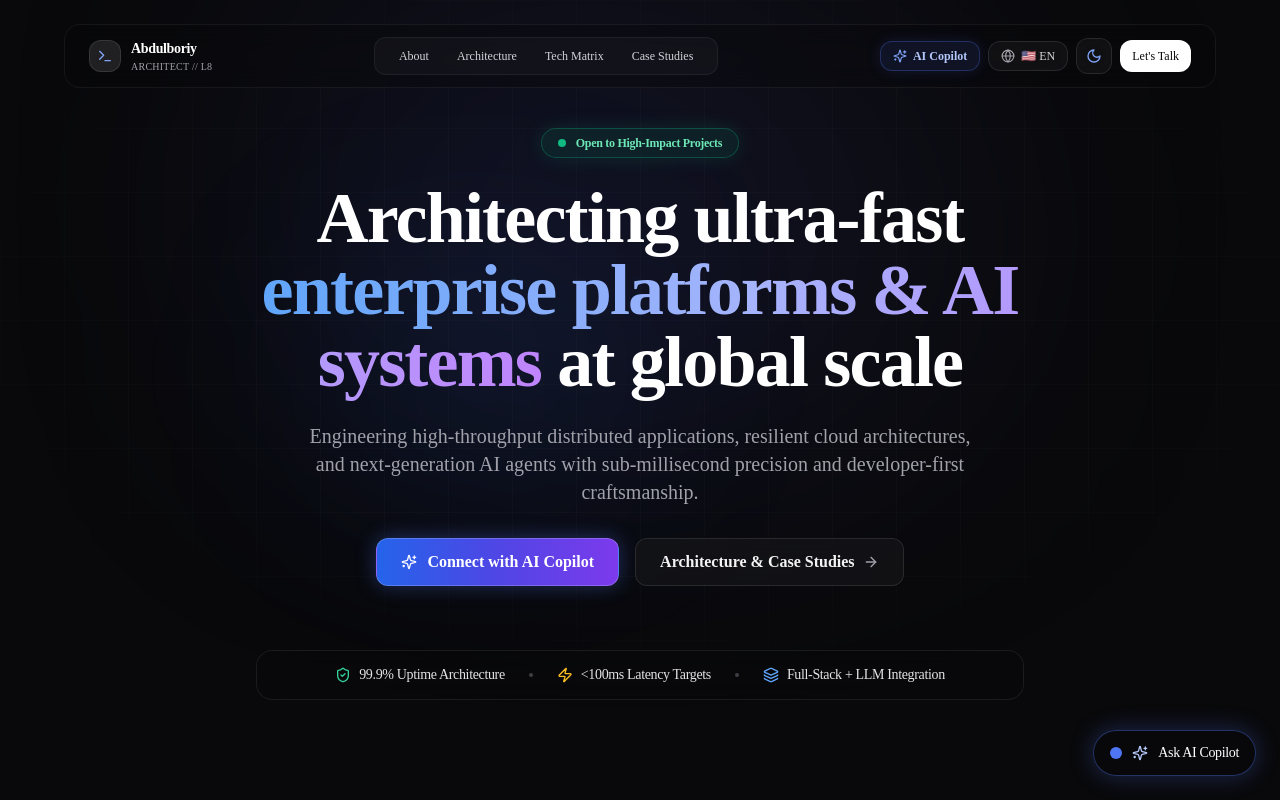
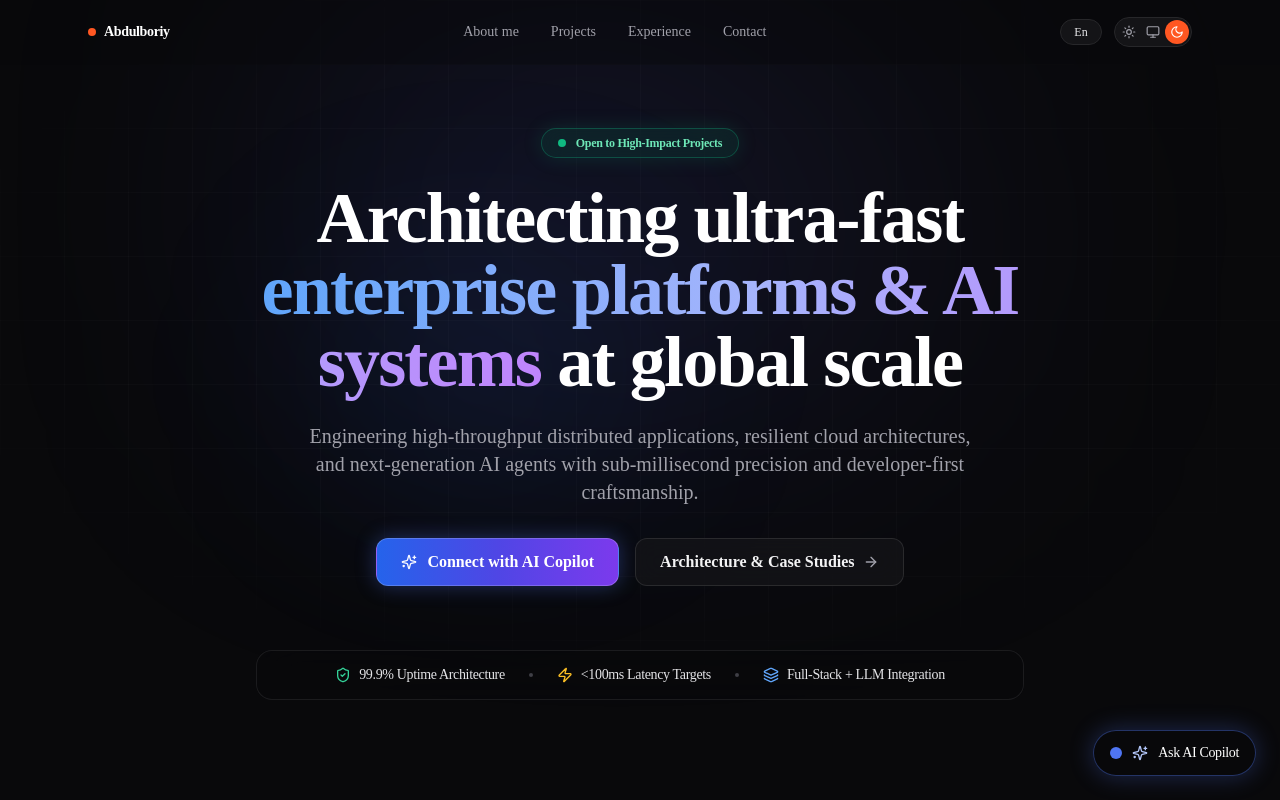
Before and after one commit to abdulboriy6863/aboutme, a Next.js app: page /en in a window 1280 px wide. Shown: the top 800 px of the page. Built offline with nearby package versions, Linux system fonts and the light colour scheme.

Commit message:
feat(nav): match exact reference navbar layout and segmented controls

```diff
--- a/src/components/shared/LanguageSwitcher.tsx
+++ b/src/components/shared/LanguageSwitcher.tsx
@@ -3,13 +3,12 @@
 import * as React from "react";
 import { useLocale } from "next-intl";
 import { usePathname, useRouter } from "@/i18n/routing";
-import { Globe, Check } from "lucide-react";
 import { motion, AnimatePresence } from "framer-motion";
 
 const languages = [
-  { code: "en", label: "English", flag: "🇺🇸" },
-  { code: "uz", label: "O'zbek", flag: "🇺🇿" },
-  { code: "ko", label: "한국어", flag: "🇰🇷" },
+  { code: "uz", short: "O'z", label: "O'zbek", flag: "🇺🇿" },
+  { code: "en", short: "En", label: "English", flag: "🇺🇸" },
+  { code: "ko", short: "Ko", label: "한국어", flag: "🇰🇷" },
 ] as const;
 
 export function LanguageSwitcher() {
@@ -39,12 +38,12 @@ export function LanguageSwitcher() {
   return (
     <div className="relative" ref={dropdownRef}>
       <button
+        type="button"
         onClick={() => setIsOpen(!isOpen)}
-        className="flex items-center gap-1.5 px-3 py-1.5 rounded-lg border border-zinc-200/80 dark:border-white/10 bg-zinc-100/80 dark:bg-white/[0.04] text-xs font-medium text-zinc-700 dark:text-zinc-300 hover:bg-zinc-200/60 dark:hover:bg-white/[0.08] hover:text-zinc-950 dark:hover:text-white transition-all backdrop-blur-md"
+        className="flex items-center justify-center min-w-[42px] px-3 py-1 rounded-full border border-zinc-200 dark:border-zinc-800 bg-white/80 dark:bg-zinc-900/80 text-xs font-medium text-zinc-800 dark:text-zinc-200 hover:border-zinc-300 dark:hover:border-zinc-700 transition-all backdrop-blur-md cursor-pointer shadow-xs"
         aria-label="Switch language"
       >
-        <Globe className="w-3.5 h-3.5 text-zinc-500 dark:text-zinc-400" />
-        <span>{activeLang.flag} {activeLang.code.toUpperCase()}</span>
+        <span>{activeLang.short}</span>
       </button>
 
       <AnimatePresence>
@@ -54,15 +53,15 @@ export function LanguageSwitcher() {
             animate={{ opacity: 1, scale: 1, y: 0 }}
             exit={{ opacity: 0, scale: 0.95, y: 4 }}
             transition={{ duration: 0.15 }}
-            className="absolute right-0 mt-2 w-36 rounded-xl border border-zinc-200 dark:border-white/10 bg-white/95 dark:bg-zinc-950/95 p-1.5 shadow-2xl backdrop-blur-xl z-50"
+            className="absolute right-0 mt-2 w-32 rounded-2xl border border-zinc-200 dark:border-zinc-800 bg-white/95 dark:bg-zinc-950/95 p-1.5 shadow-xl backdrop-blur-xl z-50"
           >
             {languages.map((lang) => (
               <button
                 key={lang.code}
                 onClick={() => handleSelect(lang.code as any)}
-                className={`flex w-full items-center justify-between px-2.5 py-1.5 rounded-lg text-xs font-medium transition ${
+                className={`flex w-full items-center justify-between px-2.5 py-1.5 rounded-xl text-xs font-medium transition cursor-pointer ${
                   lang.code === currentLocale
-                    ? "bg-brand-500/15 dark:bg-brand-500/20 text-brand-600 dark:text-brand-300 font-semibold"
+                    ? "bg-orange-500/10 text-orange-600 dark:text-orange-400 font-semibold"
                     : "text-zinc-700 dark:text-zinc-300 hover:bg-zinc-100 dark:hover:bg-white/10 hover:text-zinc-950 dark:hover:text-white"
                 }`}
               >
@@ -70,7 +69,6 @@ export function LanguageSwitcher() {
                   <span>{lang.flag}</span>
                   <span>{lang.label}</span>
                 </span>
-                {lang.code === currentLocale && <Check className="w-3.5 h-3.5 text-brand-500 dark:text-brand-400" />}
               </button>
             ))}
           </motion.div>
--- a/src/components/shared/Navbar.tsx
+++ b/src/components/shared/Navbar.tsx
@@ -5,93 +5,71 @@ import { useTranslations } from "next-intl";
 import { Link } from "@/i18n/routing";
 import { LanguageSwitcher } from "./LanguageSwitcher";
 import { ThemeToggle } from "./ThemeToggle";
-import { Button } from "@/components/ui/button";
 import { useScroll } from "@/hooks/use-scroll";
-import { Menu, X, Sparkles, Terminal } from "lucide-react";
+import { Menu, X } from "lucide-react";
 import { motion, AnimatePresence } from "framer-motion";
 
 export function Navbar({ onOpenAi }: { onOpenAi?: () => void }) {
   const t = useTranslations("Nav");
-  const { scrolled } = useScroll(15);
+  const { scrolled } = useScroll(10);
   const [mobileMenuOpen, setMobileMenuOpen] = React.useState(false);
 
   const navLinks = [
     { label: t("about"), href: "#about" },
-    { label: t("architecture"), href: "#architecture" },
-    { label: t("stack"), href: "#stack" },
     { label: t("projects"), href: "#case-studies" },
+    { label: t("experience"), href: "#architecture" },
+    { label: t("contact"), href: "#contact" },
   ];
 
   return (
-    <header className="fixed top-0 left-0 right-0 z-40 flex justify-center px-4 pt-4 sm:pt-6">
+    <header className="fixed top-0 left-0 right-0 z-40 flex justify-center w-full">
       <div
-        className={`w-full max-w-6xl rounded-2xl border transition-all duration-300 flex items-center justify-between px-4 sm:px-6 py-2.5 sm:py-3 ${
+        className={`w-full transition-all duration-200 border-b ${
           scrolled
-            ? "border-zinc-200/90 dark:border-white/[0.12] bg-white/80 dark:bg-zinc-950/80 shadow-[0_8px_32px_rgba(0,0,0,0.08)] dark:shadow-[0_8px_32px_rgba(0,0,0,0.5)] backdrop-blur-xl"
-            : "border-zinc-200/60 dark:border-white/[0.06] bg-white/50 dark:bg-zinc-950/40 backdrop-blur-md"
+            ? "border-zinc-200/80 dark:border-zinc-800/80 bg-white/80 dark:bg-[#09090b]/80 backdrop-blur-md shadow-xs"
+            : "border-transparent bg-white/40 dark:bg-[#09090b]/40 backdrop-blur-xs"
         }`}
       >
-        {/* Brand */}
-        <Link href="/" className="flex items-center gap-2.5 group">
-          <div className="flex h-8 w-8 items-center justify-center rounded-lg bg-zinc-100 dark:bg-white/10 border border-zinc-200 dark:border-white/10 group-hover:border-brand-500/50 group-hover:bg-brand-500/10 transition-colors">
-            <Terminal className="h-4 w-4 text-brand-600 dark:text-brand-400" />
-          </div>
-          <div className="flex flex-col">
-            <span className="text-sm font-semibold tracking-tight text-zinc-900 dark:text-white group-hover:text-brand-600 dark:group-hover:text-brand-300 transition">
+        <div className="max-w-6xl mx-auto px-4 sm:px-6 h-16 flex items-center justify-between">
+          {/* Left: Brand with Orange/Coral Dot */}
+          <Link href="/" className="flex items-center gap-2 group cursor-pointer">
+            <span className="h-2 w-2 rounded-full bg-[#ff5722] shrink-0" />
+            <span className="text-sm font-semibold tracking-tight text-zinc-900 dark:text-white group-hover:text-zinc-700 dark:group-hover:text-zinc-200 transition">
               Abdulboriy
             </span>
-            <span className="text-[10px] text-zinc-500 dark:text-zinc-400 font-mono tracking-wide">
-              ARCHITECT // L8
-            </span>
-          </div>
           </Link>
 
-        {/* Desktop Nav Links */}
-        <nav className="hidden md:flex items-center gap-1 bg-zinc-100/70 dark:bg-white/[0.03] border border-zinc-200/70 dark:border-white/[0.06] rounded-xl px-3 py-1">
+          {/* Center: Navigation Links */}
+          <nav className="hidden md:flex items-center gap-8">
             {navLinks.map((link) => (
               <a
                 key={link.href}
                 href={link.href}
-              className="px-3 py-1.5 text-xs font-medium text-zinc-700 dark:text-zinc-300 hover:text-zinc-950 dark:hover:text-white rounded-lg hover:bg-zinc-200/60 dark:hover:bg-white/[0.06] transition-all"
+                className="text-sm text-zinc-600 dark:text-zinc-400 hover:text-zinc-950 dark:hover:text-white transition-colors"
               >
                 {link.label}
               </a>
             ))}
           </nav>
 
-        {/* Right Action Bar */}
-        <div className="hidden sm:flex items-center gap-2">
-          {onOpenAi && (
-            <button
-              onClick={onOpenAi}
-              className="hidden lg:flex items-center gap-1.5 px-3 py-1.5 rounded-lg border border-brand-500/30 bg-brand-500/10 text-xs font-semibold text-brand-600 dark:text-brand-300 hover:bg-brand-500/20 hover:border-brand-500/50 shadow-[0_0_15px_rgba(79,117,243,0.15)] transition-all"
-            >
-              <Sparkles className="w-3.5 h-3.5 text-brand-500 dark:text-brand-400 animate-pulse" />
-              <span>{t("aiAssistant")}</span>
-            </button>
-          )}
-
+          {/* Right: Language Switcher Pill + Segmented Theme Toggle Pill */}
+          <div className="hidden sm:flex items-center gap-3">
             <LanguageSwitcher />
             <ThemeToggle />
-
-          <a href="#contact">
-            <Button size="sm" variant="default" className="rounded-lg text-xs font-medium h-8">
-              {t("talk")}
-            </Button>
-          </a>
           </div>
 
-        {/* Mobile menu trigger */}
+          {/* Mobile hamburger button */}
           <div className="flex sm:hidden items-center gap-2">
+            <LanguageSwitcher />
             <ThemeToggle />
-          <LanguageSwitcher />
             <button
               onClick={() => setMobileMenuOpen(!mobileMenuOpen)}
-            className="p-1.5 rounded-lg border border-zinc-200 dark:border-white/10 bg-zinc-100 dark:bg-white/[0.04] text-zinc-700 dark:text-zinc-300 hover:text-zinc-950 dark:hover:text-white"
-            aria-label="Toggle Menu"
+              className="p-1.5 rounded-lg text-zinc-700 dark:text-zinc-300 hover:bg-zinc-100 dark:hover:bg-zinc-800"
+              aria-label="Toggle Navigation"
             >
               {mobileMenuOpen ? <X className="h-5 w-5" /> : <Menu className="h-5 w-5" />}
             </button>
+          </div>
         </div>
       </div>
 
@@ -102,40 +80,18 @@ export function Navbar({ onOpenAi }: { onOpenAi?: () => void }) {
             initial={{ opacity: 0, y: -10 }}
             animate={{ opacity: 1, y: 0 }}
             exit={{ opacity: 0, y: -10 }}
-            className="absolute top-20 left-4 right-4 z-50 rounded-2xl border border-zinc-200 dark:border-white/10 bg-white/95 dark:bg-zinc-950/95 p-5 shadow-2xl backdrop-blur-2xl sm:hidden"
+            className="absolute top-16 left-0 right-0 bg-white/95 dark:bg-[#09090b]/95 border-b border-zinc-200 dark:border-zinc-800 p-4 shadow-xl backdrop-blur-xl sm:hidden flex flex-col space-y-3"
           >
-            <div className="flex flex-col space-y-3">
             {navLinks.map((link) => (
               <a
                 key={link.href}
                 href={link.href}
                 onClick={() => setMobileMenuOpen(false)}
-                  className="px-3 py-2 text-sm font-medium text-zinc-800 dark:text-zinc-200 hover:bg-zinc-100 dark:hover:bg-white/10 rounded-lg transition"
+                className="px-3 py-2 text-sm font-medium text-zinc-700 dark:text-zinc-300 hover:text-zinc-950 dark:hover:text-white hover:bg-zinc-100 dark:hover:bg-zinc-800 rounded-lg transition"
               >
                 {link.label}
               </a>
             ))}
-              {onOpenAi && (
-                <button
-                  onClick={() => {
-                    setMobileMenuOpen(false);
-                    onOpenAi();
-                  }}
-                  className="flex items-center justify-center gap-2 py-2.5 rounded-xl border border-brand-500/30 bg-brand-500/10 text-sm font-semibold text-brand-600 dark:text-brand-300"
-                >
-                  <Sparkles className="w-4 h-4 text-brand-500 dark:text-brand-400" />
-                  <span>{t("aiAssistant")}</span>
-                </button>
-              )}
-              <div className="pt-2 border-t border-zinc-200 dark:border-white/10 flex items-center justify-between">
-                <span className="text-xs text-zinc-500 dark:text-zinc-400">{t("available")}</span>
-                <a href="#contact" onClick={() => setMobileMenuOpen(false)}>
-                  <Button size="sm" variant="default" className="text-xs">
-                    {t("talk")}
-                  </Button>
-                </a>
-              </div>
-            </div>
           </motion.div>
         )}
       </AnimatePresence>
--- a/src/components/shared/ThemeToggle.tsx
+++ b/src/components/shared/ThemeToggle.tsx
@@ -1,12 +1,12 @@
 "use client";
 
 import * as React from "react";
-import { Moon, Sun } from "lucide-react";
+import { Sun, Monitor, Moon } from "lucide-react";
 import { useTheme } from "next-themes";
-import { motion, AnimatePresence } from "framer-motion";
+import { motion } from "framer-motion";
 
 export function ThemeToggle() {
-  const { theme, resolvedTheme, setTheme } = useTheme();
+  const { theme, setTheme } = useTheme();
   const [mounted, setMounted] = React.useState(false);
 
   React.useEffect(() => {
@@ -15,51 +15,43 @@ export function ThemeToggle() {
 
   if (!mounted) {
     return (
-      <div className="w-9 h-9 rounded-lg border border-zinc-200 dark:border-white/10 bg-zinc-100/80 dark:bg-white/[0.04]" />
+      <div className="flex items-center h-8 px-1 rounded-full border border-zinc-200 dark:border-zinc-800 bg-white/80 dark:bg-zinc-900/80 gap-1 w-[88px]" />
     );
   }
 
-  const currentTheme = resolvedTheme || theme || "dark";
-  const isDark = currentTheme === "dark";
-
-  const toggleTheme = (e: React.MouseEvent) => {
-    e.preventDefault();
-    e.stopPropagation();
-    const nextTheme = isDark ? "light" : "dark";
-    setTheme(nextTheme);
-  };
+  const options = [
+    { value: "light", icon: Sun, label: "Light" },
+    { value: "system", icon: Monitor, label: "System" },
+    { value: "dark", icon: Moon, label: "Dark" },
+  ] as const;
 
   return (
-    <button
-      onClick={toggleTheme}
-      type="button"
-      className="relative flex h-9 w-9 items-center justify-center rounded-lg border border-zinc-200/80 dark:border-white/10 bg-zinc-100/80 dark:bg-white/[0.04] text-zinc-700 dark:text-zinc-300 hover:text-zinc-950 dark:hover:text-white hover:bg-zinc-200/60 dark:hover:bg-white/[0.08] transition-all backdrop-blur-md cursor-pointer z-10"
-      aria-label={isDark ? "Switch to Light mode" : "Switch to Dark mode"}
-      title={isDark ? "Switch to Light mode" : "Switch to Dark mode"}
-    >
-      <AnimatePresence mode="wait" initial={false}>
-        {isDark ? (
-          <motion.div
-            key="moon"
-            initial={{ opacity: 0, rotate: -90, scale: 0.8 }}
-            animate={{ opacity: 1, rotate: 0, scale: 1 }}
-            exit={{ opacity: 0, rotate: 90, scale: 0.8 }}
-            transition={{ duration: 0.2 }}
+    <div className="flex items-center p-0.5 rounded-full border border-zinc-200 dark:border-zinc-800 bg-white/80 dark:bg-zinc-900/80 shadow-xs backdrop-blur-md">
+      {options.map((option) => {
+        const Icon = option.icon;
+        const isActive = theme === option.value;
+
+        return (
+          <button
+            key={option.value}
+            type="button"
+            onClick={() => setTheme(option.value)}
+            className={`relative flex items-center justify-center w-6 h-6 rounded-full transition-all duration-200 cursor-pointer ${
+              isActive
+                ? option.value === "light"
+                  ? "bg-[#ff5722] text-white shadow-sm"
+                  : option.value === "dark"
+                  ? "bg-[#ff5722] dark:bg-[#ff5722] text-white shadow-sm"
+                  : "bg-zinc-200 dark:bg-zinc-800 text-zinc-900 dark:text-zinc-100"
+                : "text-zinc-500 hover:text-zinc-900 dark:text-zinc-400 dark:hover:text-zinc-200"
+            }`}
+            aria-label={`Switch to ${option.label} theme`}
+            title={`${option.label} theme`}
           >
-            <Moon className="h-4 w-4 text-brand-400" />
-          </motion.div>
-        ) : (
-          <motion.div
-            key="sun"
-            initial={{ opacity: 0, rotate: 90, scale: 0.8 }}
-            animate={{ opacity: 1, rotate: 0, scale: 1 }}
-            exit={{ opacity: 0, rotate: -90, scale: 0.8 }}
-            transition={{ duration: 0.2 }}
-          >
-            <Sun className="h-4 w-4 text-amber-500" />
-          </motion.div>
-        )}
-      </AnimatePresence>
-    </button>
+            <Icon className="w-3.5 h-3.5" />
+          </button>
+        );
+      })}
+    </div>
   );
 }
--- a/src/messages/en.json
+++ b/src/messages/en.json
@@ -4,11 +4,9 @@
     "description": "Enterprise portfolio showcasing distributed systems, high-scale web architecture, and AI-native applications."
   },
   "Nav": {
-    "about": "About",
-    "architecture": "Architecture",
-    "projects": "Case Studies",
-    "stack": "Tech Matrix",
-    "aiAssistant": "AI Copilot",
+    "about": "About me",
+    "projects": "Projects",
+    "experience": "Experience",
     "contact": "Contact",
     "available": "Open to High-Impact Projects",
     "talk": "Let's Talk"
--- a/src/messages/ko.json
+++ b/src/messages/ko.json
@@ -5,10 +5,8 @@
   },
   "Nav": {
     "about": "소개",
-    "architecture": "아키텍처",
-    "projects": "사례 연구",
-    "stack": "기술 스택",
-    "aiAssistant": "AI 코파일럿",
+    "projects": "프로젝트",
+    "experience": "경력",
     "contact": "연락처",
     "available": "Open to High-Impact Projects",
     "talk": "대화 시작하기"
@@ -81,6 +79,6 @@
     "status": "시스템 정상 운영 중",
     "role": "수석 풀스택 & AI 아키텍트",
     "rights": "모든 권리 보유.",
-    "builtWith": "Next.js 15, Tailwind CSS, Framer Motion 및 next-intl로 구축되었습니다."
+    "builtWith": "Next.js 15, Tailwind CSS, Framer Motion 및 next-intl asosida yaratilgan."
   }
 }
--- a/src/messages/uz.json
+++ b/src/messages/uz.json
@@ -4,12 +4,10 @@
     "description": "Taqsimlangan tizimlar, yuqori yuklamali veb-arxitektura va sun'iy intellekt ilovalariga bag'ishlangan professional portfolio."
   },
   "Nav": {
-    "about": "Haqida",
-    "architecture": "Arxitektura",
-    "projects": "Keyslar",
-    "stack": "Texnologiyalar",
-    "aiAssistant": "AI Yordamchi",
-    "contact": "Bog'lanish",
+    "about": "Men haqimda",
+    "projects": "Loyihalar",
+    "experience": "Tajriba",
+    "contact": "Aloqa",
     "available": "Open to High-Impact Projects",
     "talk": "Suhbatlashamiz"
   },
```
Also changed, not shown: messages/en.json (+3 -5 lines), messages/ko.json (+3 -5 lines), messages/uz.json (+4 -6 lines). Lines whose indentation alone changed are shown as unchanged.
